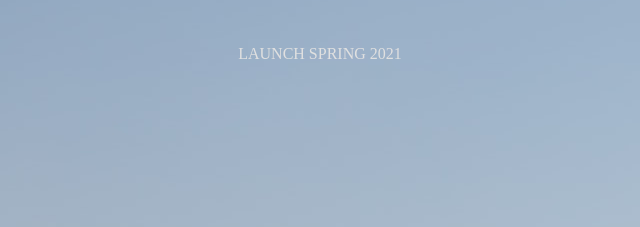
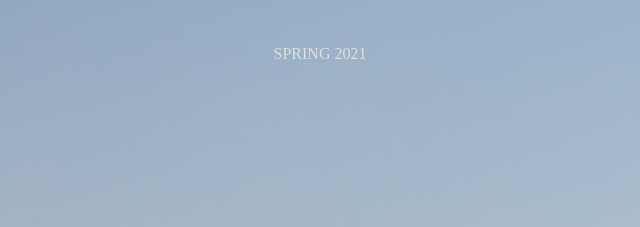
Before and after one commit to dieterpankratz/smilemakerbox-landing, a plain HTML site: page index.html in a window 1280 px wide. Shown: the part 297-524 px from the top of the page, 320-960 px from the left. Drawn offline with Linux system fonts and the light colour scheme.

Commit message:
remove word launch

```diff
--- a/index.html
+++ b/index.html
@@ -28,7 +28,7 @@
     <p>For those who believe in love and kindness, „smilemaker“ is a revolutionary gift company delivering beautiful flowers
         with a personal touch to your nearest and dearest.
     </p>
-    <span>launch spring 2021</span>
+    <span>spring 2021</span>
   </div>
 </body>
 </html>
```
